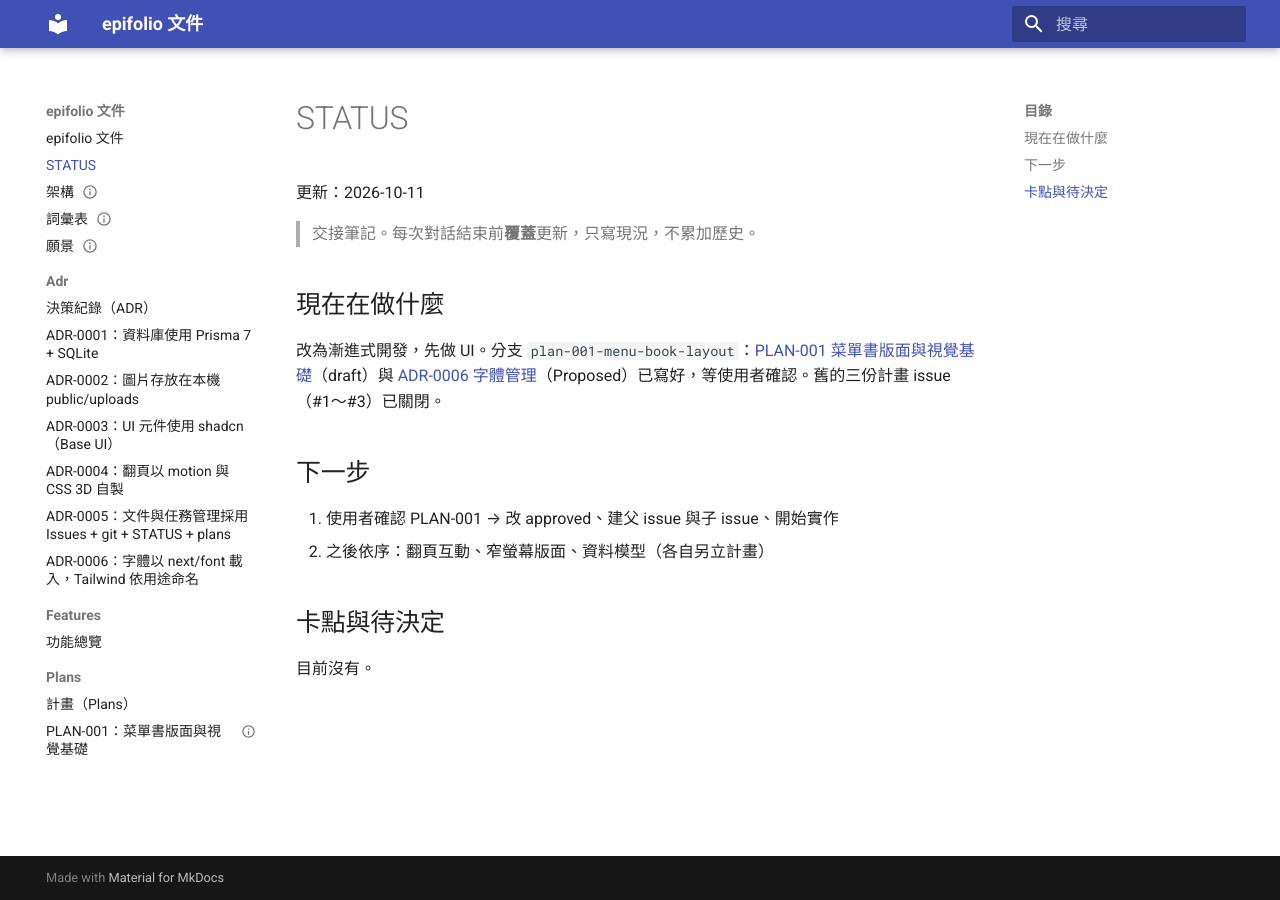
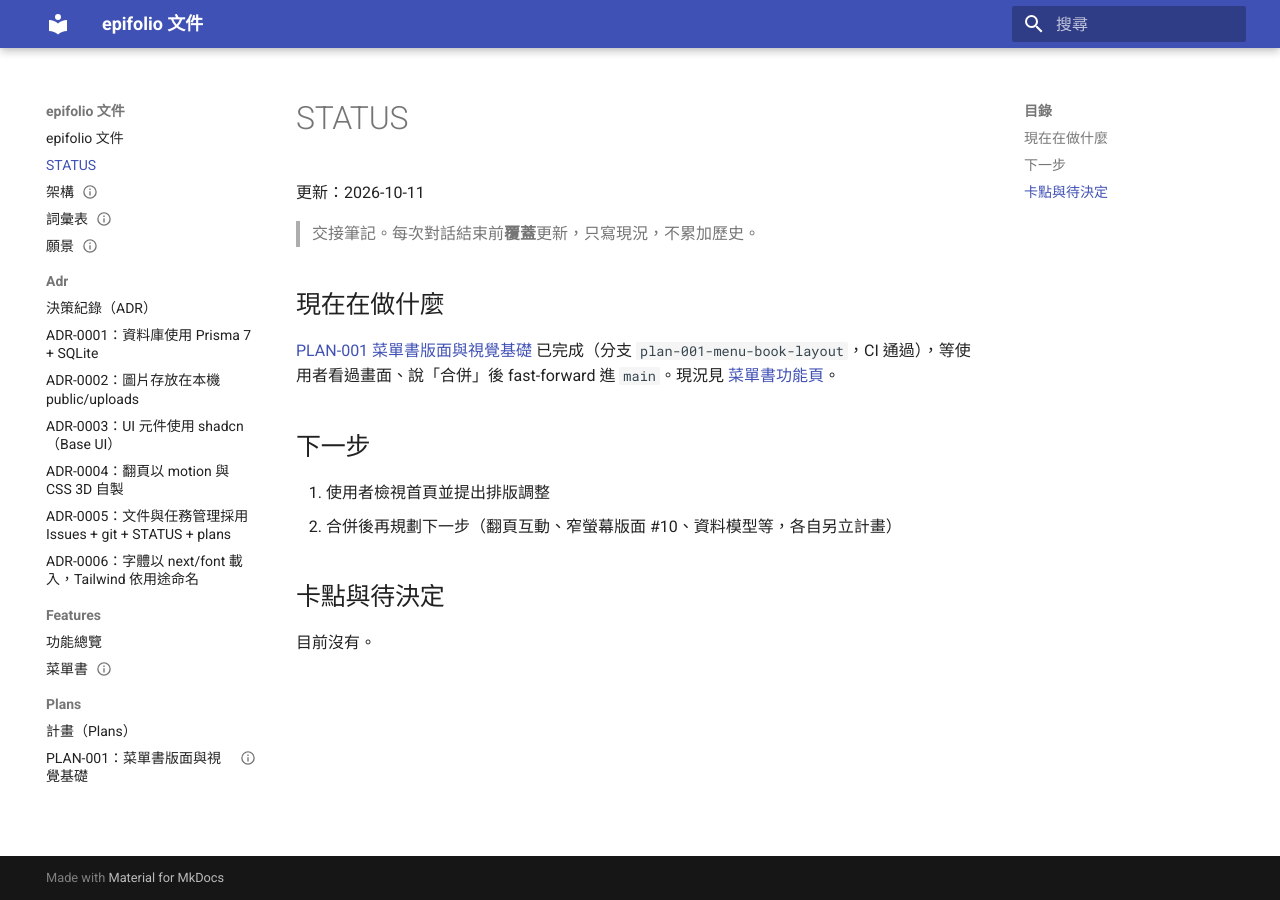
Before and after one commit to piercelin11/epifolio, an MkDocs documentation site: the page built from docs/STATUS.md, in a window 1280 px wide. Built offline with MkDocs 1.6.1 and Material for MkDocs 9.7.7, drawn with Linux system fonts in a browser that asks for light colours.

Commit message:
docs: document the menu book and close plan-001
- Add docs/features/menu-book.md and list it in the features index
- Add MenuSpread to the glossary
- Mark PLAN-001 as done and update STATUS.md

Closes #5

```diff
--- a/docs/STATUS.md
+++ b/docs/STATUS.md
@@ -6,12 +6,12 @@
 
 ## 現在在做什麼
 
-改為漸進式開發，先做 UI。分支 `plan-001-menu-book-layout`：[PLAN-001 菜單書版面與視覺基礎](plans/PLAN-001-menu-book-layout.md)（draft）與 [ADR-0006 字體管理](adr/0006-role-based-fonts-with-next-font.md)（Proposed）已寫好，等使用者確認。舊的三份計畫 issue（#1～#3）已關閉。
+[PLAN-001 菜單書版面與視覺基礎](plans/PLAN-001-menu-book-layout.md) 已完成（分支 `plan-001-menu-book-layout`，CI 通過），等使用者看過畫面、說「合併」後 fast-forward 進 `main`。現況見 [菜單書功能頁](features/menu-book.md)。
 
 ## 下一步
 
-1. 使用者確認 PLAN-001 → 改 approved、建父 issue 與子 issue、開始實作
-2. 之後依序：翻頁互動、窄螢幕版面、資料模型（各自另立計畫）
+1. 使用者檢視首頁並提出排版調整
+2. 合併後再規劃下一步（翻頁互動、窄螢幕版面 #10、資料模型等，各自另立計畫）
 
 ## 卡點與待決定
 
--- a/docs/features/index.md
+++ b/docs/features/index.md
@@ -4,7 +4,7 @@
 
 | 功能     | 狀態 | 最後更新 |
 | -------- | ---- | -------- |
-| （尚無） |      |          |
+| [菜單書](menu-book.md) | draft | 2026-10-11 |
 
 ## 功能頁模板
 
```
Also changed, not shown: docs/features/menu-book.md (added, +56 -0 lines), docs/glossary.md (+2 -1 lines), docs/plans/PLAN-001-menu-book-layout.md (+4 -4 lines), docs/plans/README.md (+1 -1 lines).
